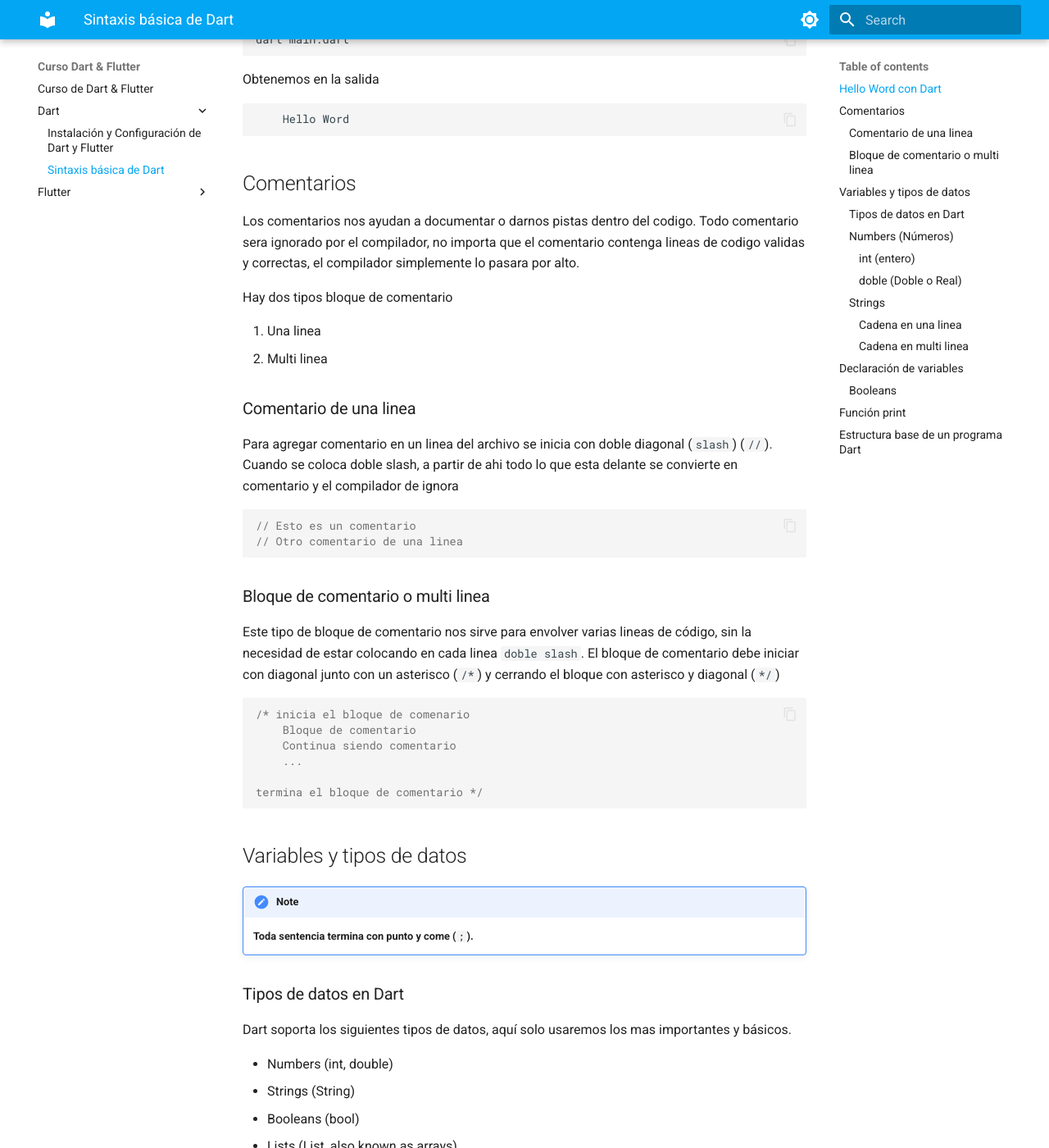
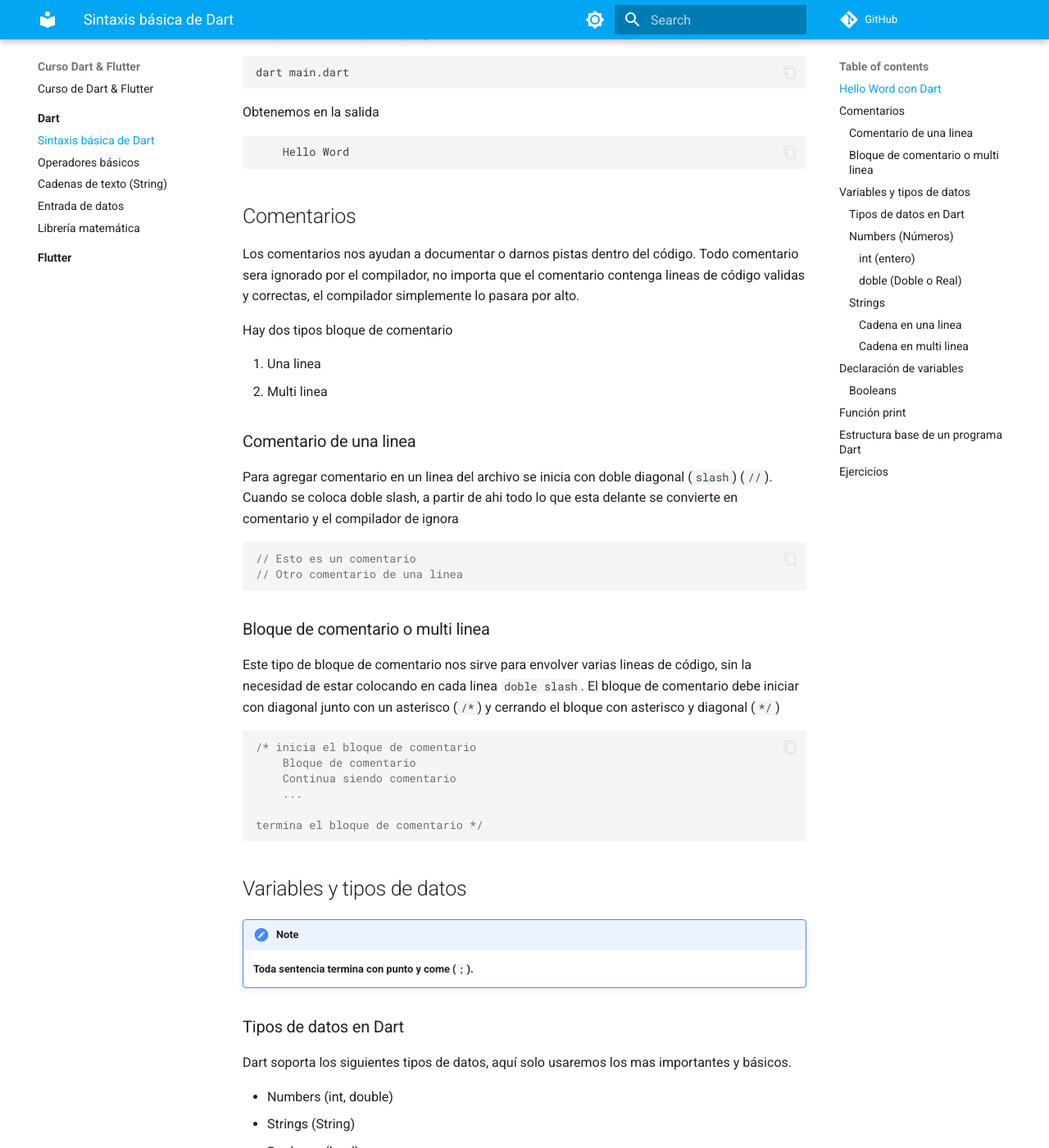
Before and after one commit to jalmx/curso-dart-flutter, an MkDocs documentation site: the page built from docs/dart/1.sintaxis.md, in a window 1280 px wide and 1400 px high, scrolled down 492 px. Shown: the whole window at 82% size. Built offline with MkDocs 1.6.1 and Material for MkDocs 9.7.7, drawn with Linux system fonts in a browser that asks for light colours; comment, search, counter and statistics services are not loaded; some of the changed text lies outside the part shown.

Commit message:
add: string,stdin

````diff
--- a/docs/dart/sintaxis.md
+++ b/docs/dart/1.sintaxis.md
@@ -1,3 +1,6 @@
+---
+title: Sintaxis básica de Dart
+---
 
 # Sintaxis básica de Dart
 
@@ -29,7 +32,7 @@
 
 ## Comentarios
 
-Los comentarios nos ayudan a documentar o darnos pistas dentro del codigo. Todo comentario sera ignorado por el compilador, no importa que el comentario contenga lineas de codigo validas y correctas, el compilador simplemente lo pasara por alto.
+Los comentarios nos ayudan a documentar o darnos pistas dentro del código. Todo comentario sera ignorado por el compilador, no importa que el comentario contenga lineas de código validas y correctas, el compilador simplemente lo pasara por alto.
 
 Hay dos tipos bloque de comentario
 
@@ -52,7 +55,7 @@
 El bloque de comentario debe iniciar con diagonal junto con un asterisco (`/*`) y cerrando el bloque con asterisco y diagonal (`*/`)
 
 ```dart
-/* inicia el bloque de comenario
+/* inicia el bloque de comentario
     Bloque de comentario
     Continua siendo comentario
     ...
@@ -80,6 +83,7 @@
 - Future and Stream: Used in asynchrony support.
 - Iterable: Used in for-in loops and in synchronous generator functions.
 - The value null (Null)
+- dynamic (dinámico, cualquiera de los anteriores)
 
 ### Numbers (Números)
 
@@ -186,6 +190,14 @@
 ![funcion main](../assets/main_funcion.png#only-light)
 ![funcion main](../assets/main_funcion_dark.png#only-dark)
 
+
+## Ejercicios
+
+1. Declarar 5 variables, que sean de diferente tipo, es decir, entero, flotante, booleano y String
+2. Declarar 3 variables de tipo entero, y después mandarlos a imprimir
+3. Declarar 3 variables de tipo flotante, después mandarlos a imprimir
+4. Declarar 3 variables de tipo String; el mensaje puede ser cual sea, después mandarlos a imprimir
+
 ---
 
 Más información en: [https://dart.dev/language/built-in-types](https://dart.dev/language/built-in-types)
--- /dev/null
+++ b/docs/dart/5.math.md
@@ -0,0 +1,5 @@
+---
+title: Librería matemática
+---
+
+# Librería `math`
--- a/mkdocs.yml
+++ b/mkdocs.yml
@@ -23,7 +23,16 @@
     - search.highlight
     - search.share
     - content.code.copy
+    - navigation.instant
+    - navigation.sections
+    - navigation.expand
+    - navigation.indexes
+    - navigation.instant.prefetch
+    - navigation.tracking
+    - navigation.path
+    - toc.follow
 
+repo_url: https://github.com/jalmx/curso-dart-flutter
 
 markdown_extensions:
   - abbr
@@ -32,9 +41,9 @@
   - md_in_html
   - tables
   - pymdownx.highlight:
+      pygments_lang_class: true
       anchor_linenums: true
       line_spans: __span
-      pygments_lang_class: true
   - pymdownx.inlinehilite
   - pymdownx.snippets
   - pymdownx.superfences
````
Also changed, not shown: docs/dart/2.operadores.md (added, +85 -0 lines), docs/dart/3.strings.md (added, +5 -0 lines), docs/dart/4.entrada_de_datos.md (added, +21 -0 lines), requirements.txt (+0 -26 lines).
